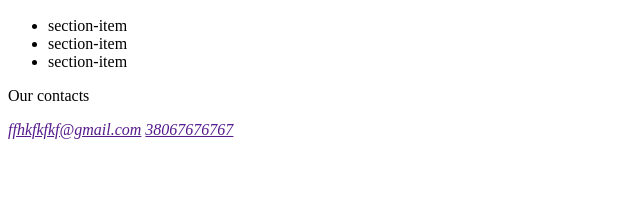
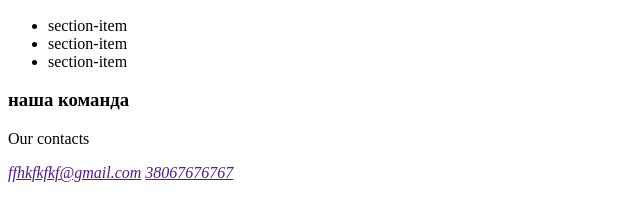
Before and after one commit to AnaOsa/full-stack-online48-group7-8, a plain HTML site: page index.html in a window 1280 px wide. Shown: the part 227-448 px from the top of the page, without its empty margins (0-640 px from the left). Drawn offline with Linux system fonts and the light colour scheme.

Commit message:
add new section

```diff
--- a/index.html
+++ b/index.html
@@ -29,6 +29,12 @@
     <li>section-item<a href="" class="link"></a></li>
 </ul>
 
+<section>
+  <h3>
+    наша команда
+  </h3>
+</section>
+
 <footer>
   <p>Our contacts</p>
   <address>
```
